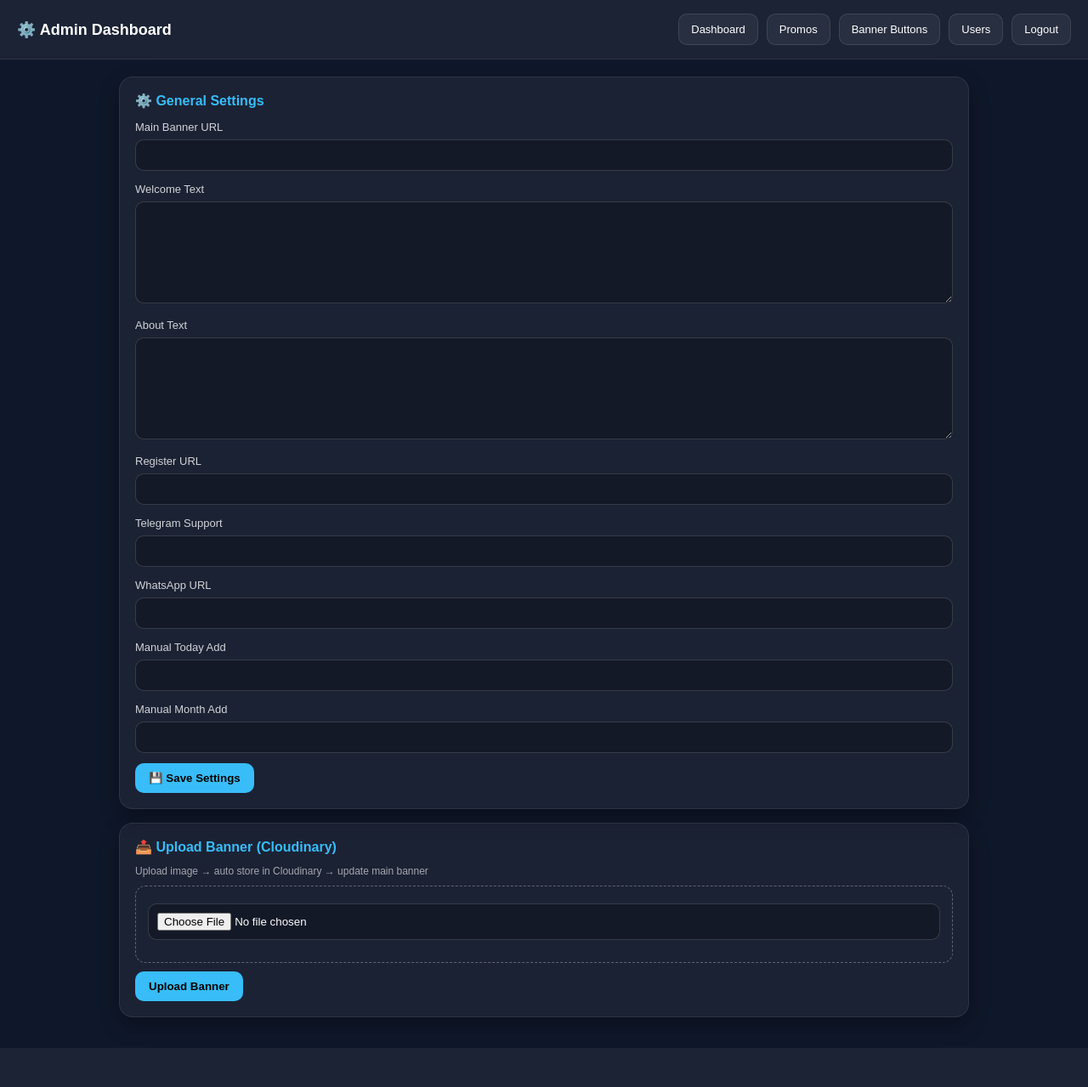
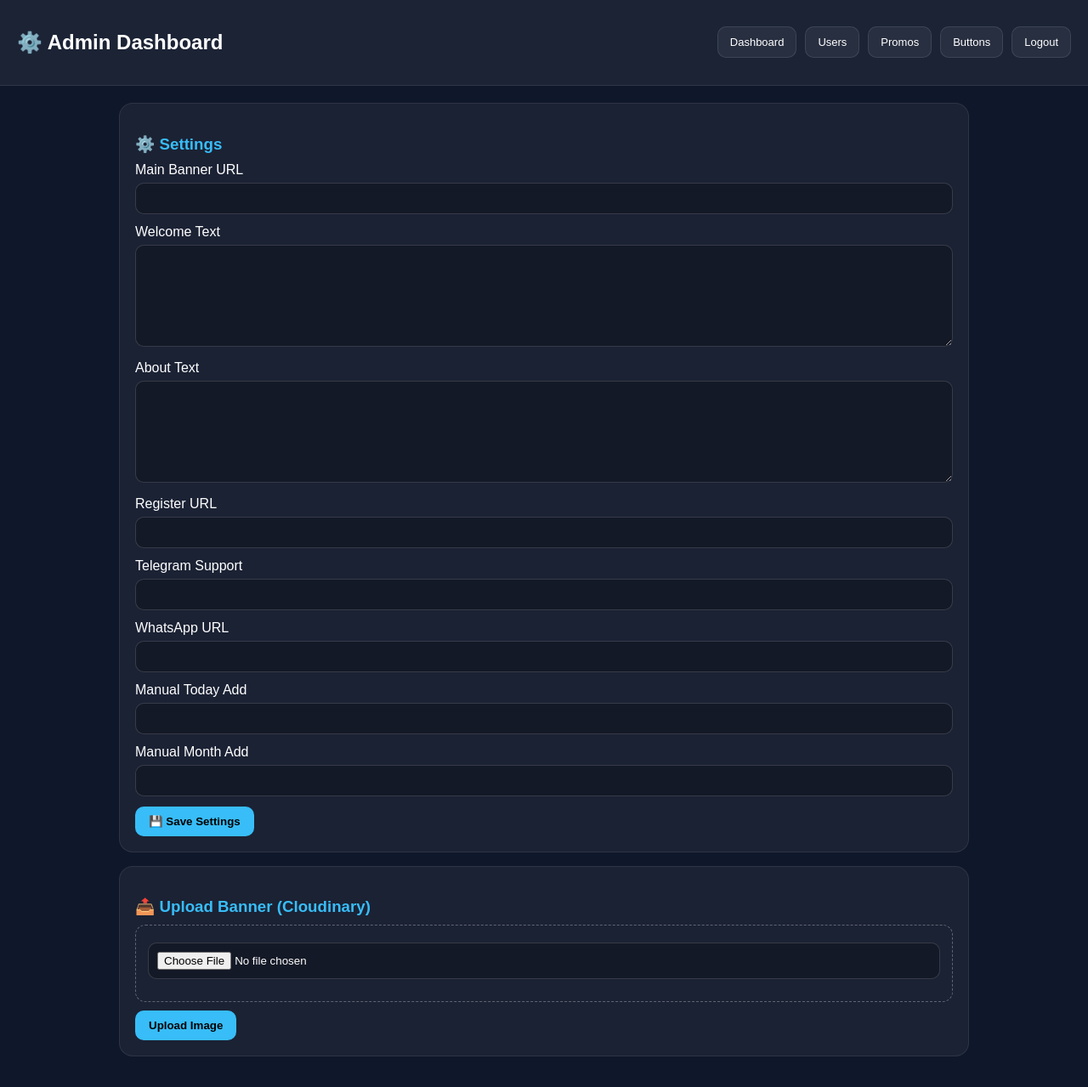
Before and after one commit to Dreamchaser-aus/captaintest12, a Flask app: page /admin in a window 1280 px wide. Shown: the whole page at 85% size. Before the commit the page ends 1233 px from the top, so only its background shows below. Run offline with Flask 3, Linux system fonts and the light colour scheme; the visitor is signed in with stand-in values (Sample User, id 1); data that the repository does not hold is empty; some libraries are stand-ins or nearby versions.

Commit message:
Update dashboard.html

```diff
--- a/templates/dashboard.html
+++ b/templates/dashboard.html
@@ -22,11 +22,6 @@
       border-bottom: 1px solid rgba(255,255,255,0.08);
     }
 
-    .topbar h2 {
-      margin: 0;
-      font-size: 18px;
-    }
-
     .nav {
       display: flex;
       gap: 10px;
@@ -43,11 +38,6 @@
       color: white;
     }
 
-    .nav a:hover {
-      background: rgba(56,189,248,0.2);
-      border-color: rgba(56,189,248,0.4);
-    }
-
     .container {
       max-width: 1000px;
       margin: auto;
@@ -60,18 +50,11 @@
       border-radius: 16px;
       padding: 18px;
       margin-bottom: 16px;
-      box-shadow: 0 10px 25px rgba(0,0,0,0.3);
     }
 
     h3 {
-      margin: 0 0 12px;
       color: #38bdf8;
-      font-size: 16px;
-    }
-
-    label {
-      font-size: 13px;
-      opacity: 0.8;
+      margin-bottom: 10px;
     }
 
     input, textarea {
@@ -83,7 +66,6 @@
       border: 1px solid rgba(255,255,255,0.15);
       background: rgba(0,0,0,0.25);
       color: white;
-      outline: none;
       box-sizing: border-box;
     }
 
@@ -110,27 +92,15 @@
       border: 1px dashed rgba(255,255,255,0.3);
       padding: 14px;
       border-radius: 12px;
-      margin-top: 10px;
-    }
-
-    .hint {
-      font-size: 12px;
-      opacity: 0.6;
       margin-bottom: 10px;
     }
 
-    .success-box {
+    .success {
+      margin-top: 10px;
+      padding: 12px;
+      border-radius: 12px;
       border: 1px solid #38bdf8;
-      padding: 14px;
-      border-radius: 12px;
-      margin-top: 12px;
-      background: rgba(56,189,248,0.08);
-    }
-
-    .copy-btn {
-      margin-top: 10px;
-      background: #22c55e;
-      color: white;
+      background: rgba(56,189,248,0.1);
     }
 
   </style>
@@ -143,20 +113,21 @@
 
     <div class="nav">
       <a href="/admin">Dashboard</a>
+      <a href="/admin/users">Users</a>
       <a href="/admin/promos">Promos</a>
-      <a href="/admin/banner_buttons">Banner Buttons</a>
-      <a href="/admin/users">Users</a>
+      <a href="/admin/banner_buttons">Buttons</a>
       <a href="/admin/logout">Logout</a>
     </div>
   </div>
 
   <div class="container">
 
-    <!-- SETTINGS -->
+    <!-- ================= SETTINGS ================= -->
     <div class="card">
-      <h3>⚙️ General Settings</h3>
+      <h3>⚙️ Settings</h3>
 
-      <form method="POST">
+      <!-- ❗ IMPORTANT: POST to /admin -->
+      <form method="POST" action="/admin">
 
         <label>Main Banner URL</label>
         <input type="text" name="main_banner" value="{{ data.main_banner }}">
@@ -183,50 +154,42 @@
         <input type="number" name="manual_month_add" value="{{ data.manual_month_add }}">
 
         <button type="submit">💾 Save Settings</button>
+
       </form>
     </div>
 
-    <!-- UPLOAD BANNER -->
+    <!-- ================= UPLOAD BANNER ================= -->
     <div class="card">
       <h3>📤 Upload Banner (Cloudinary)</h3>
 
-      <div class="hint">
-        Upload image → auto store in Cloudinary → update main banner
-      </div>
-
-      <form action="/admin/uploadbanner" method="POST" enctype="multipart/form-data">
+      <!-- ❗ IMPORTANT: POST to upload route -->
+      <form method="POST" action="/admin/upload_banner" enctype="multipart/form-data">
 
         <div class="upload-box">
           <input type="file" name="image" required>
         </div>
 
-        <button type="submit" style="margin-top:10px;">
-          Upload Banner
-        </button>
+        <button type="submit">Upload Image</button>
 
       </form>
 
-      <!-- SUCCESS RESULT -->
+      <!-- ================= SUCCESS RESULT ================= -->
       {% if uploaded_url %}
-      <div class="success-box">
+      <div class="success">
 
         <h3>✅ Upload Success</h3>
 
-        <input type="text" id="bannerUrl" value="{{ uploaded_url }}" readonly>
+        <input type="text" id="urlBox" value="{{ uploaded_url }}" readonly>
 
-        <button class="copy-btn" onclick="copyUrl()">
-          📋 Copy URL
+        <button onclick="copyUrl()" style="margin-top:10px;background:#22c55e;color:white;">
+          📋 Copy Link
         </button>
-
-        <p style="font-size:12px; opacity:0.6; margin-top:10px;">
-          Stored in Cloudinary (permanent link)
-        </p>
 
       </div>
 
       <script>
         function copyUrl() {
-          const input = document.getElementById("bannerUrl");
+          const input = document.getElementById("urlBox");
           input.select();
           document.execCommand("copy");
           alert("Copied!");
```
